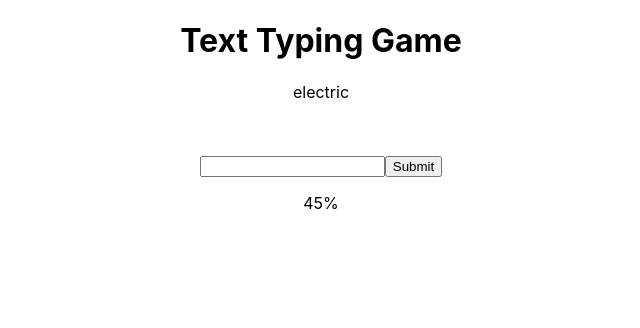
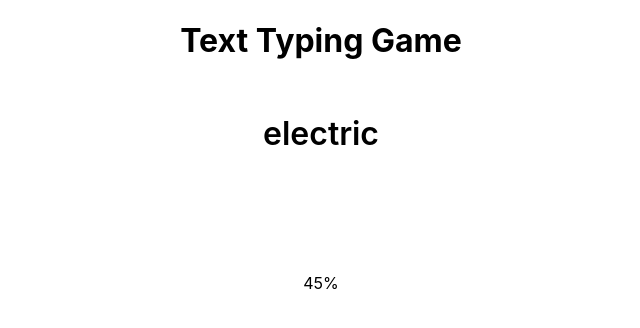
Before and after one commit to briankarlsayen/volume-controller, a React (Create React App) app: page / in a window 1280 px wide. Shown: the top 328 px of the page, without its empty margins (319-959 px from the left). Built offline with nearby package versions, Linux system fonts and the light colour scheme.

Commit message:
check input function now working

```diff
--- a/src/TextTypingGame/TextTypingGame.css
+++ b/src/TextTypingGame/TextTypingGame.css
@@ -5,3 +5,38 @@
 .typingGame__warning {
   color: red;
 }
+
+.typingGame__text {
+  font-size: 32px;
+  font-weight: 600;
+}
+
+.active {
+  color: green;
+}
+
+.typing__text {
+  display: flex;
+  justify-content: center;
+}
+
+.typingGame__form {
+  position: relative;
+  height: 35px;
+}
+.typingGame__input {
+  position: absolute;
+}
+
+.hide__input {
+  position: absolute;
+  left: 0;
+  width: 100%;
+  background-color: white;
+  z-index: 3;
+  height: 35px;
+}
+
+.typingGame__btn {
+  position: absolute;
+}
--- a/src/TextTypingGame/TextTypingGame.js
+++ b/src/TextTypingGame/TextTypingGame.js
@@ -5,31 +5,39 @@ import './TextTypingGame.css'
 
 function TextTypingGame() {
   const [inputText, setInputText] = useState('')
-  const [randomText, setRandomText] = useState('')
+  const [randomText, setRandomText] = useState()
   const [warningText, setWarningText] = useState('')
   const [volume, setVolume] = useState(50)
   const [add, setAdd] = useState(false)
   const [subtract, setSubtract] = useState(false)
+  const [correctNum, setCorrectNum] = useState(1)
+
 
   const submitHandler = (e) => {
     e.preventDefault()
     checkSubmit(inputText.toLowerCase())
   }
-  const getRandom = (min, max) => {
-    return Math.floor(Math.random() * (max - min + 1)) + min;
-  }
+
 
   useEffect(()=> {
     setRandomText(getRandomText())
   },[])
 
 
-
+  const getRandom = (min, max) => {
+    return Math.floor(Math.random() * (max - min + 1)) + min;
+  }
   const getRandomText = () => {
-    const num = getRandom(0, list.length)
-    return list[num].toLowerCase()
+    const newArr = []
+    const newText =  list[getRandom(0, list.length)].toLowerCase()
+    for(let i = 0; i < newText.length; i++){
+      newArr.push({letter: newText.charAt(i), correct: false})
+    }
+    return newArr
   }
 
+
+  //change this thing use what i used in search function inventory, useeffect on every type
   const checkSubmit = (value) => {
     if(randomText === value){
       addVolume()
@@ -84,61 +92,49 @@ function TextTypingGame() {
       // clearInterval(countDown)
   },[volume])
 
-  // const countDown = (val) => {
-  //   console.log('tick')
-  //   if(volume > 0){
-  //     if(add){
-  //       setAdd(false)
-  //       return setVolume(val + 10)
-  //     } else if(subtract) {
-  //       setSubtract(false)
-  //       clearInterval(val)
-  //       return setVolume(val - 10)
-  //     }
-  //     else{
-  //       clearInterval(val)
-  //       return setVolume(val -1)
-  //     }
-  //   }
-  // }
+  useEffect(()=> {
+    {randomText &&
+      checkInput()
+    }
+  },[inputText])
+
+  const checkInput = () => {
+    const newArr = [...randomText]
+    for(let i= 0; i < correctNum; i++){
+      console.log(correctNum)
+      if(newArr[i].letter === inputText.slice(-1)){
+        newArr[i].correct = true
+        setCorrectNum(newArr.filter((data)=> data.correct).length + 1)
+      }
+      if(newArr.length === correctNum){
+        setRandomText(getRandomText())
+        setCorrectNum(1)
+      }
+    }
+  }
 
 
-//   const countDown = () => {
-//     if(volume > 0){
-//       const intervalId = setInterval(() => {
 
-//       if(add){
-//         setAdd(false)
-//         clearInterval(intervalId)
-//         return setVolume(volume + 10)
-//       } else if(subtract) {
-//         setSubtract(false)
-//         clearInterval(intervalId)
-//         return setVolume(volume - 10)
-//       }
-//       else{
-//         clearInterval(intervalId)
-//         return setVolume(volume -1)
-//       }
-
-//     }, 1000);
-//   }
-
-// }
-console.log(volume)
   return (
     <div className="typing-game">
       <h1>Text Typing Game</h1>
-      <p>{randomText}</p>
+      <div className="typing__text">
+        {randomText && randomText.map((text)=>(
+          <p className={`${text.correct && 'active'} typingGame__text`} text>{text.letter}</p>
+        ))}
+      </div>
       {warningText ?
         <p className="typingGame__warning">{warningText}</p> : <div className="spacing"></div>
       }
-      <form onSubmit={submitHandler}>
-        <input type="text" value={inputText} onChange={e => {
+      <form className="typingGame__form" onSubmit={submitHandler}>
+        <div className="hide__input">
+          <p></p>
+        </div>
+        <input className="typingGame__input" type="hidden" onBlur={({ target }) => target.focus()} autoFocus type="text" value={inputText} onChange={e => {
           setInputText(e.target.value)
           setWarningText('')
           }}/>
-        <input type="submit" />
+        <input className="typingGame__btn" type="submit" />
       </form>
       <VolumeChart setVolume={setVolume} volume={volume} />
     </div>
```
Also changed, not shown: src/TextTypingGame/TextShow.js (added), 2 other files (tests, documents, lock files or other folders).
